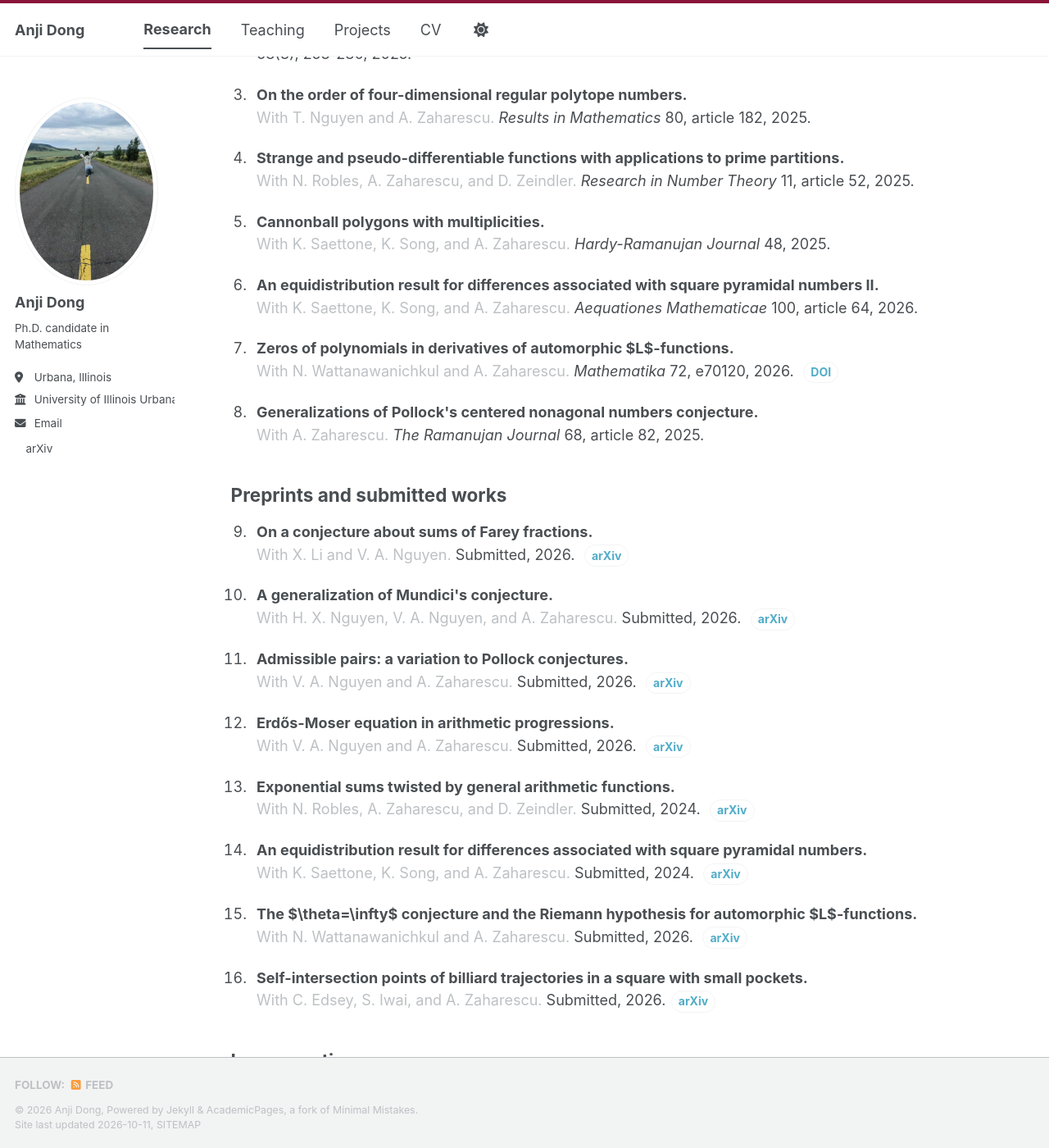
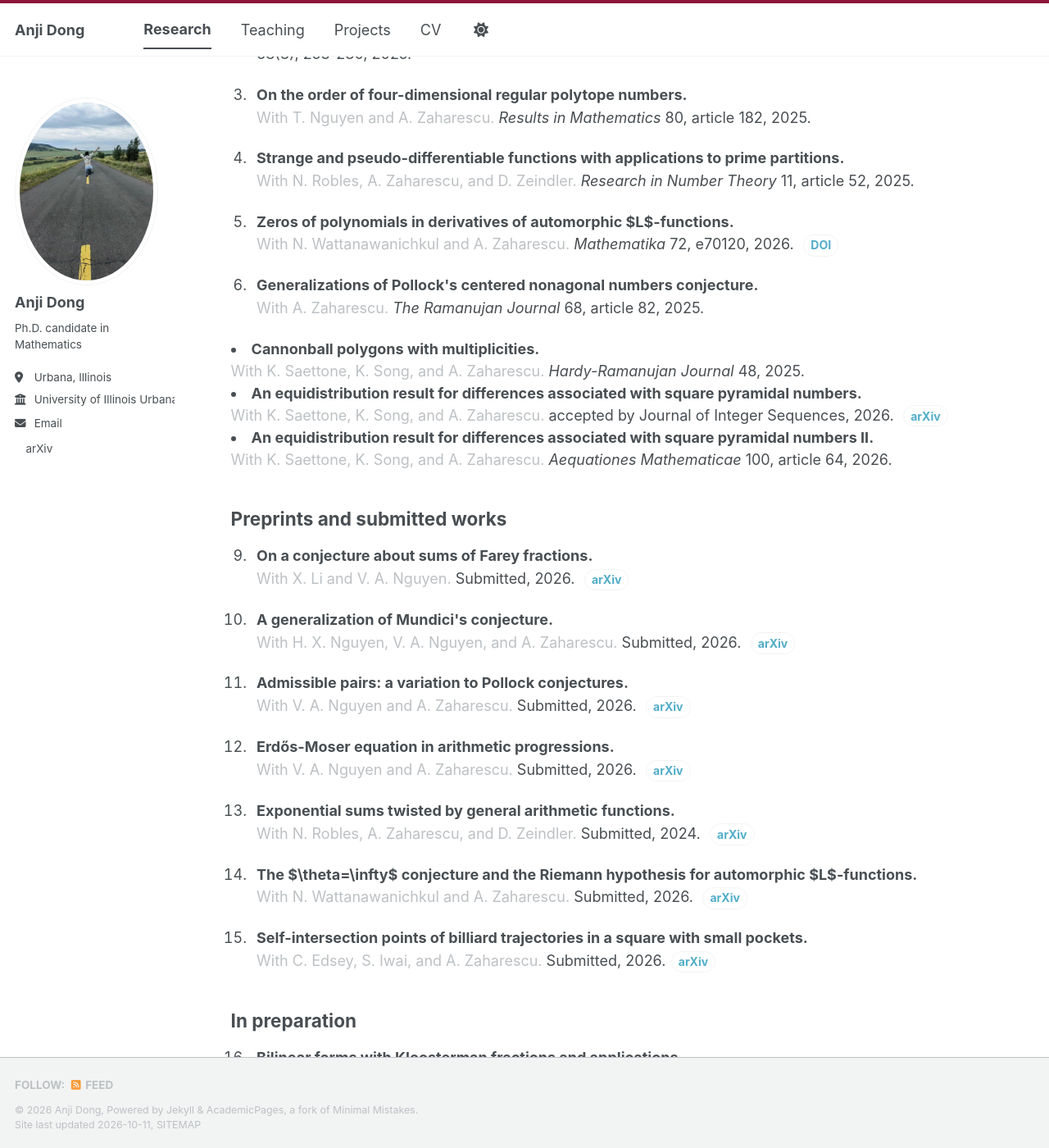
Before and after one commit to Anjisweety2/anjidong.github.io, a Jekyll site: the page built from _pages/publications.html, in a window 1280 px wide and 1400 px high, scrolled down 300 px. Shown: the whole window at 82% size. Built offline with Jekyll 4.4.1, drawn with Linux system fonts in a browser that asks for light colours; a style sheet for code colours, icons or effects is not loaded.

Commit message:
Update publications.html

```diff
--- a/_pages/publications.html
+++ b/_pages/publications.html
@@ -14,11 +14,13 @@ author_profile: true
   <li><strong>Ternary Goldbach for modular sets of Piatetski-Shapiro primes.</strong><br><span class="pub-authors">With R. Bhat and A. Zaharescu.</span> <em>Bulletin Mathématique de la Société des Sciences Mathématiques de Roumanie</em> 68(3), 253-280, 2025.</li>
   <li><strong>On the order of four-dimensional regular polytope numbers.</strong><br><span class="pub-authors">With T. Nguyen and A. Zaharescu.</span> <em>Results in Mathematics</em> 80, article 182, 2025.</li>
   <li><strong>Strange and pseudo-differentiable functions with applications to prime partitions.</strong><br><span class="pub-authors">With N. Robles, A. Zaharescu, and D. Zeindler.</span> <em>Research in Number Theory</em> 11, article 52, 2025.</li>
-  <li><strong>Cannonball polygons with multiplicities.</strong><br><span class="pub-authors">With K. Saettone, K. Song, and A. Zaharescu.</span> <em>Hardy-Ramanujan Journal</em> 48, 2025.</li>
-  <li><strong>An equidistribution result for differences associated with square pyramidal numbers II.</strong><br><span class="pub-authors">With K. Saettone, K. Song, and A. Zaharescu.</span> <em>Aequationes Mathematicae</em> 100, article 64, 2026.</li>
   <li><strong>Zeros of polynomials in derivatives of automorphic $L$-functions.</strong><br><span class="pub-authors">With N. Wattanawanichkul and A. Zaharescu.</span> <em>Mathematika</em> 72, e70120, 2026. <a class="pub-link" href="https://doi.org/10.1112/mtk.70120">DOI</a></li>
   <li><strong>Generalizations of Pollock's centered nonagonal numbers conjecture.</strong><br><span class="pub-authors">With A. Zaharescu.</span> <em>The Ramanujan Journal</em> 68, article 82, 2025.</li>
 </ol>
+  <li><strong>Cannonball polygons with multiplicities.</strong><br><span class="pub-authors">With K. Saettone, K. Song, and A. Zaharescu.</span> <em>Hardy-Ramanujan Journal</em> 48, 2025.</li>
+  <li><strong>An equidistribution result for differences associated with square pyramidal numbers.</strong><br><span class="pub-authors">With K. Saettone, K. Song, and A. Zaharescu.</span> accepted by Journal of Integer Sequences, 2026. <a class="pub-link" href="https://arxiv.org/abs/2412.10097">arXiv</a></li>
+  <li><strong>An equidistribution result for differences associated with square pyramidal numbers II.</strong><br><span class="pub-authors">With K. Saettone, K. Song, and A. Zaharescu.</span> <em>Aequationes Mathematicae</em> 100, article 64, 2026.</li>
+
 
 <h2>Preprints and submitted works</h2>
 <ol class="publication-list" start="9">
@@ -27,7 +29,6 @@ author_profile: true
   <li><strong>Admissible pairs: a variation to Pollock conjectures.</strong><br><span class="pub-authors">With V. A. Nguyen and A. Zaharescu.</span> Submitted, 2026. <a class="pub-link" href="https://arxiv.org/abs/2608.03309">arXiv</a></li>
   <li><strong>Erdős-Moser equation in arithmetic progressions.</strong><br><span class="pub-authors">With V. A. Nguyen and A. Zaharescu.</span> Submitted, 2026. <a class="pub-link" href="https://arxiv.org/abs/2608.03375">arXiv</a></li>
   <li><strong>Exponential sums twisted by general arithmetic functions.</strong><br><span class="pub-authors">With N. Robles, A. Zaharescu, and D. Zeindler.</span> Submitted, 2024. <a class="pub-link" href="https://arxiv.org/abs/2412.20101">arXiv</a></li>
-  <li><strong>An equidistribution result for differences associated with square pyramidal numbers.</strong><br><span class="pub-authors">With K. Saettone, K. Song, and A. Zaharescu.</span> Submitted, 2024. <a class="pub-link" href="https://arxiv.org/abs/2412.10097">arXiv</a></li>
   <li><strong>The $\theta=\infty$ conjecture and the Riemann hypothesis for automorphic $L$-functions.</strong><br><span class="pub-authors">With N. Wattanawanichkul and A. Zaharescu.</span> Submitted, 2026. <a class="pub-link" href="https://arxiv.org/abs/2605.24363">arXiv</a></li>
   <li><strong>Self-intersection points of billiard trajectories in a square with small pockets.</strong><br><span class="pub-authors">With C. Edsey, S. Iwai, and A. Zaharescu.</span> Submitted, 2026.<a class="pub-link" href="https://arxiv.org/abs/2609.29659">arXiv</a></li>
 
```
